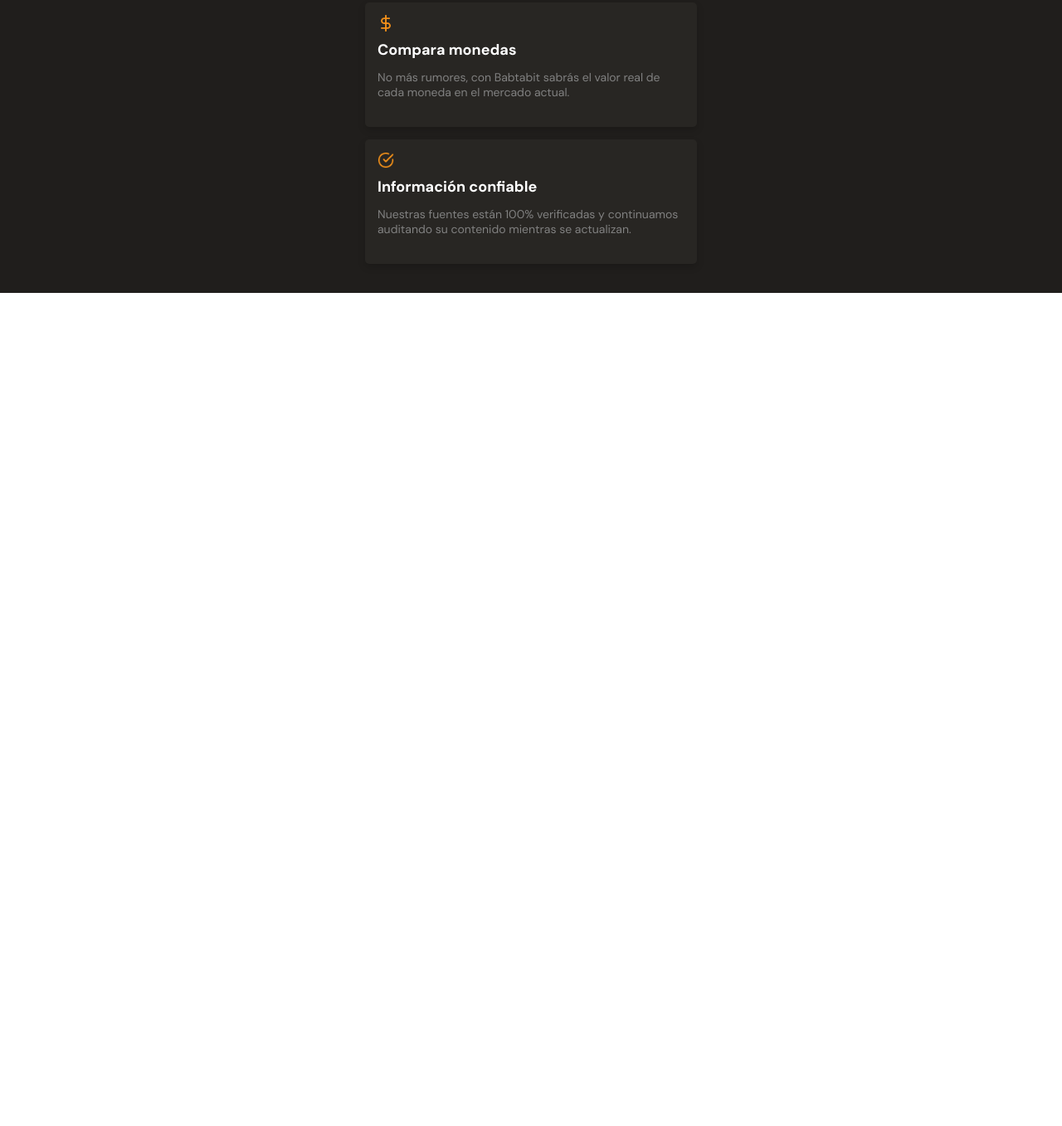
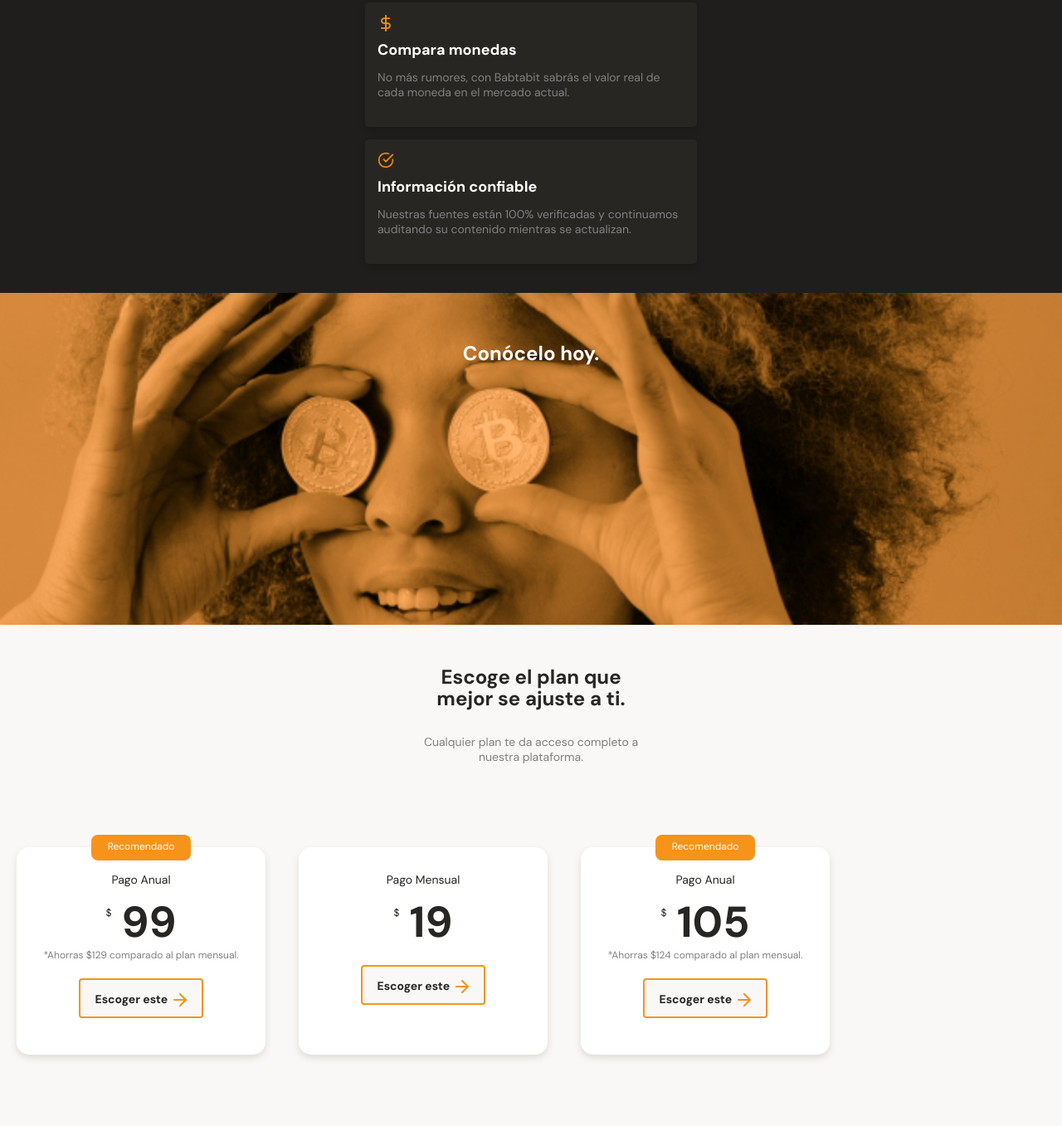
Before and after one commit to SantiMarinPoli/datataBit, a plain HTML site: page index.html in a window 1280 px wide. Shown: the part 1997-3354 px from the top of the page at 83% size. Before the commit the page ends 2350 px from the top, so only its background shows below. Drawn offline with Linux system fonts and the light colour scheme.

Commit message:
Contenido de planes terminado

```diff
--- a/index.html
+++ b/index.html
@@ -20,7 +20,7 @@
 
                 <h1>La próxima revolución en el intercambio de criptomonedas.</h1>
                 <p>Batabit te ayuda a navegar entre los diferentes precios y tendencias.</p>
-                <a href="#" class="header--button">Conoce Nuestros Planes <span></span></a>
+                <a href="#plans" class="header--button">Conoce Nuestros Planes <span></span></a>
             </div>
 
         </header>
@@ -154,8 +154,45 @@
                     </article>
                 </section>
             </section>
-            <section></section>
-            <section></section>
+            <section class="bitcoin-img-container">
+                <h2>Conócelo hoy.</h2>
+            </section>
+            <section id="plans" class="main-plans-container">
+                <div class="plans--title">
+                    <h2>Escoge el plan que mejor se ajuste a ti.</h2>
+                    <p>Cualquier plan te da acceso completo a nuestra plataforma.</p>
+                </div>
+                <section class="plans-conrainer--slider">
+                    <article class="plans-container--card">
+                        <p class="recommended">Recomendado</p>
+                        <div class="plan-info-container">
+                            <h3 class="plan-card--title">Pago Anual</h3>
+                            <p class="plan-card--price"><span>$</span> 99</p>
+                            <p class="plan-card--saving">*Ahorras $129 comparado al plan mensual.</p>
+                            <button type="button" class="plan-card--ca">Escoger este <span></span></button>
+                        </div>
+                    </article>
+                    <article class="plans-container--card">
+                        <div class="plan-info-container">
+                            <h3 class="plan-card--title">Pago Mensual</h3>
+                            <p class="plan-card--price"><span>$</span> 19</p>
+                            <button type="button" class="plan-card--ca">Escoger este <span></span></button>
+                        </div>
+                    </article>
+
+                    <article class="plans-container--card">
+                        <p class="recommended">Recomendado</p>
+                        <div class="plan-info-container">
+                            <h3 class="plan-card--title">Pago Anual</h3>
+                            <p class="plan-card--price"><span>$</span> 105</p>
+                            <p class="plan-card--saving">*Ahorras $124 comparado al plan mensual.</p>
+                            <button type="button" class="plan-card--ca">Escoger este <span></span></button>
+                        </div>
+                    </article>
+                </section>
+
+
+            </section>
         </main>
         <footer></footer>
     </div>
--- a/style.css
+++ b/style.css
@@ -19,6 +19,7 @@
 html {
     font-size: 62.5%;
     font-family: 'DM Sans', 'sans-serif';
+    scroll-behavior: smooth;
 }
 
 header {
@@ -346,3 +347,141 @@ main {
     line-height: 1.8rem;
     color: #808080;
 }
+
+.bitcoin-img-container {
+    width: 100%;
+    min-width: 320px;
+    height: 50vh;
+    background-image: url("./assets/img/bitcoinbaby2x.jpg");
+    background-position: center;
+    background-size: cover;
+    background-repeat: no-repeat;
+}
+
+.bitcoin-img-container h2 {
+    padding-top: 60px;
+    font-size: 2.4rem;
+    font-weight: bold;
+    line-height: 2.6rem;
+    color: var(--just-white);
+    text-align: center;
+}
+
+.main-plans-container {
+    width: 100%;
+    min-width: 320px;
+    padding-bottom: 70px;
+    text-align: center;
+    /*align-items: center;
+    justify-content: space-around;*/
+}
+
+.plans--title {
+    width: 90px;
+    min-width: 288px;
+    height: auto;
+    margin: 0 auto;
+    margin-bottom: 50px;
+}
+
+.plans--title h2 {
+    padding-top: 50px;
+    font-size: 2.4rem;
+    font-weight: bold;
+    line-height: 2.6rem;
+    color: var(--black);
+}
+
+.plans--title p {
+    padding-top: 30px;
+    font-size: 1.4rem;
+    font-weight: 500;
+    line-height: 1.8rem;
+    color: #808080;
+}
+
+.plans-conrainer--slider {
+    display: flex;
+    /*gap: 50px; Utiliza para separar los contenidos */
+    height: 316px;
+    overflow-x: scroll;
+    overscroll-behavior-x: contain;
+    scroll-snap-type: x proximity;
+}
+
+.plans-container--card {
+    position: relative;
+    scroll-snap-align: center;
+    width: 70%;
+    min-width: 230px;
+    max-width: 300px;
+    height: 250px;
+    margin: 50px 20px 0;
+    padding: 0 15px;
+    background-color: var(--just-white);
+    border-radius: 15px;
+    box-shadow: 0 4px 8px rgba(89, 73, 30, 0.16);
+}
+
+.recommended {
+    position: absolute;
+    width: 120px;
+    height: 31px;
+    top: -15px;
+    left: calc(50% - 60px);
+    padding: 6px;
+    background-color: var(--organge-bitcoin);
+    border-radius: 8px;
+    color: var(--just-white);
+    font-size: 1.2rem;
+}
+
+.plan-card--title {
+    padding-top: 30px;
+    font-size: 1.4rem;
+    font-weight: 500;
+    line-height: 1.8rem;
+    color: var(--black);
+}
+
+.plan-card--price {
+    padding: 5px 0;
+    font-size: 5.2rem;
+    font-weight: bold;
+    line-height: 5.3rem;
+    color: var(--black);
+}
+
+.plan-card--price span {
+    position: relative;
+    font-size: 1.2rem;
+    font-weight: 300;
+    vertical-align: 25px;
+}
+
+.plan-card--saving {
+    font-size: 1.2rem;
+    color: #808080;
+}
+
+.plan-card--ca {
+    width: 150px;
+    height: 48px;
+    margin-top: 20px;
+    background-color: var(--off-white);
+    border: 2px solid var(--organge-bitcoin);
+    border-radius: 4px;
+    font-size: 1.4rem;
+    font-weight: bold;
+    line-height: 1.8rem;
+    color: var(--black);
+    font-family: 'DM Sans', 'sans-serif';
+}
+
+.plan-card--ca span {
+    display: inline-block;
+    width: 20px;
+    height: 20px;
+    background-image: url("assets/icons/arrow-right.png");
+    vertical-align: text-bottom;
+}
```
Also changed, not shown: assets/icons/arrow-right.png (added), assets/img/bitcoinbaby2x.jpg (added).
